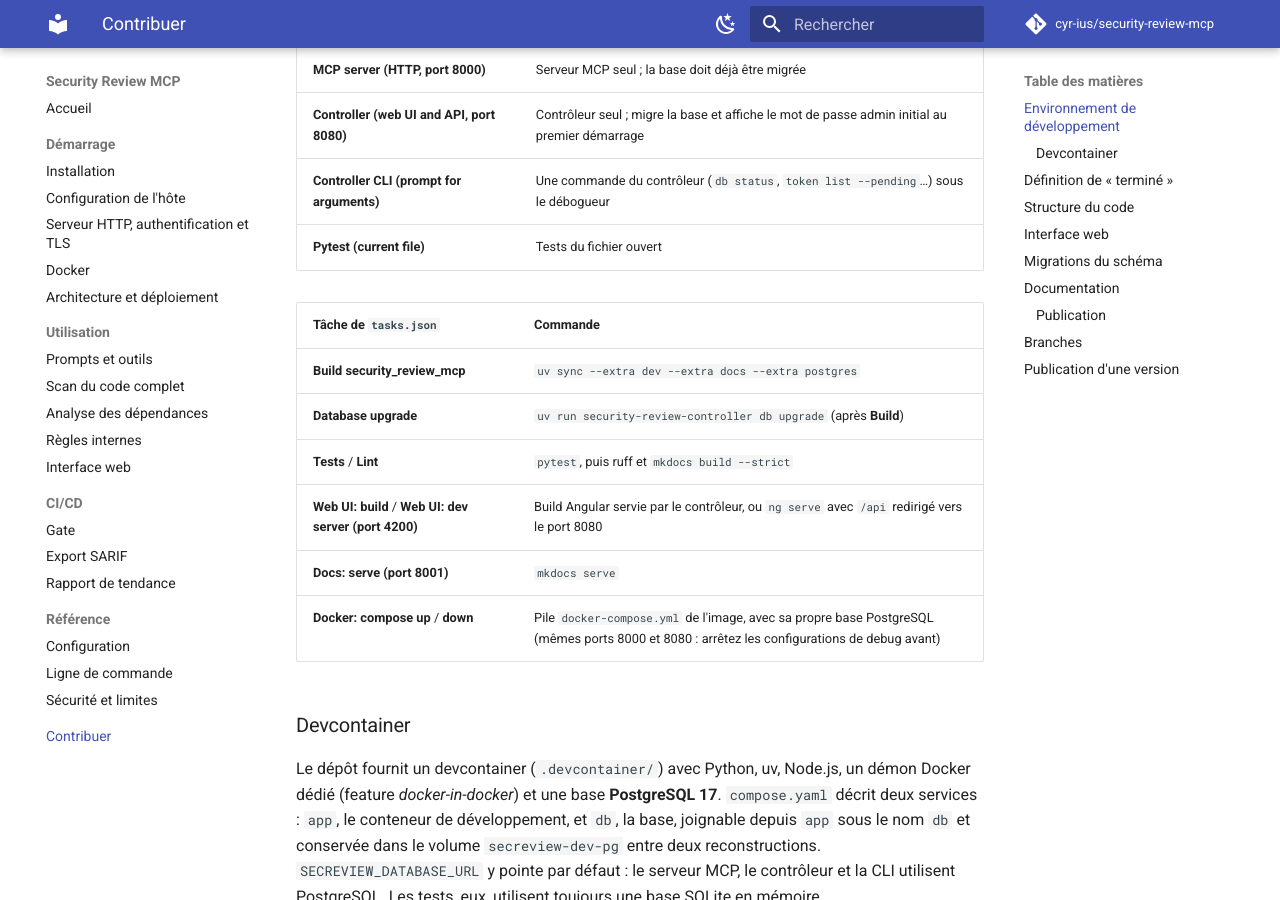
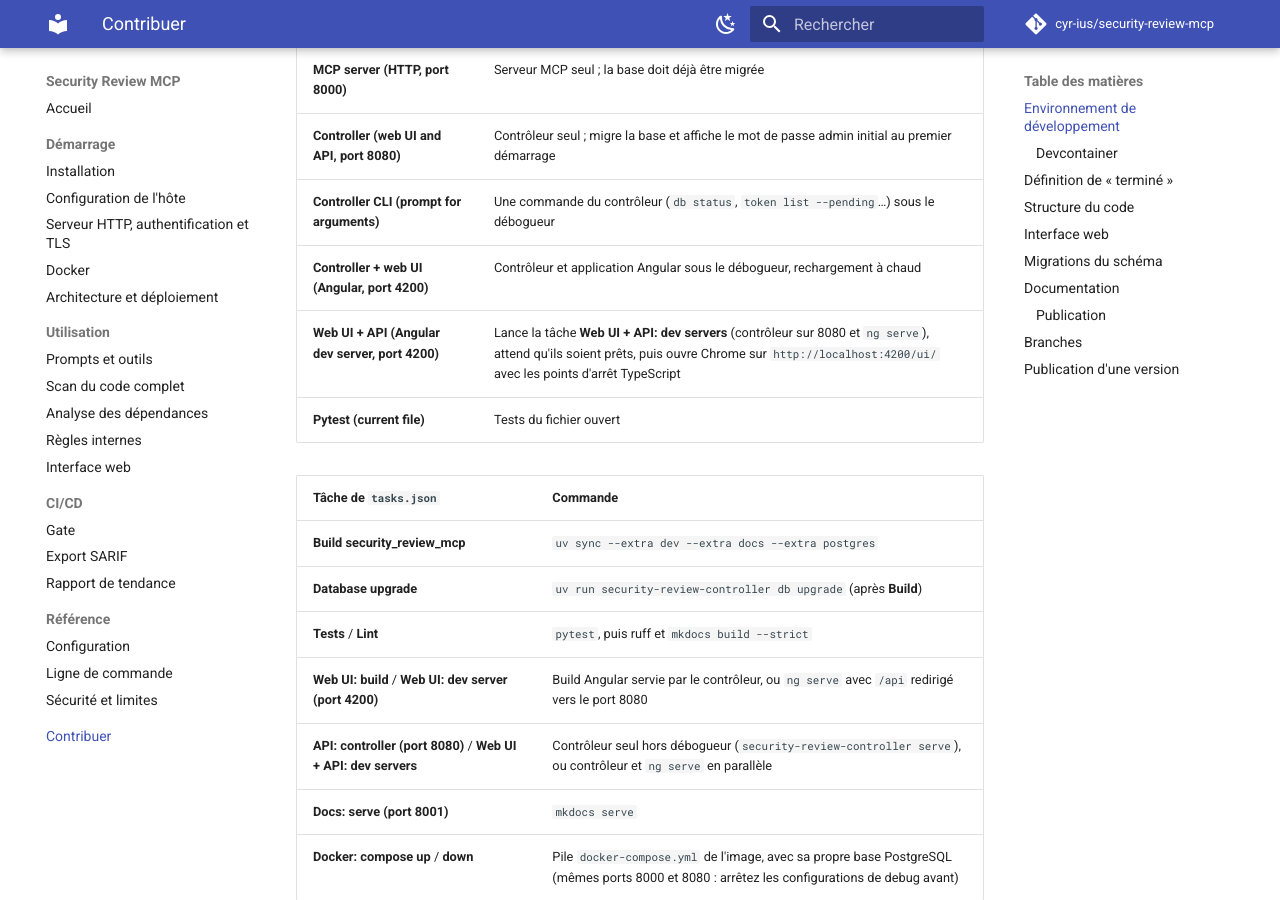
Before and after one commit to cyr-ius/security-review, an MkDocs documentation site: the page built from docs/contribuer.md, in a window 1280 px wide and 900 px high, scrolled down 450 px. Built offline with MkDocs 1.6.1 and Material for MkDocs 9.7.7, drawn with Linux system fonts in a browser that asks for light colours; comment, search, counter and statistics services are not loaded; some of the changed text lies outside the part shown.

Commit message:
chore: add VS Code launch configs for the Angular dev server
Co-Authored-By: Claude Opus 5.5 <noreply@anthropic.com>

````diff
--- a/docs/contribuer.md
+++ b/docs/contribuer.md
@@ -17,6 +17,8 @@ Dans VS Code (`.vscode/`) :
 | **MCP server (HTTP, port 8000)** | Serveur MCP seul ; la base doit déjà être migrée |
 | **Controller (web UI and API, port 8080)** | Contrôleur seul ; migre la base et affiche le mot de passe admin initial au premier démarrage |
 | **Controller CLI (prompt for arguments)** | Une commande du contrôleur (`db status`, `token list --pending`…) sous le débogueur |
+| **Controller + web UI (Angular, port 4200)** | Contrôleur et application Angular sous le débogueur, rechargement à chaud |
+| **Web UI + API (Angular dev server, port 4200)** | Lance la tâche **Web UI + API: dev servers** (contrôleur sur 8080 et `ng serve`), attend qu'ils soient prêts, puis ouvre Chrome sur `http://localhost:4200/ui/` avec les points d'arrêt TypeScript |
 | **Pytest (current file)** | Tests du fichier ouvert |
 
 | Tâche de `tasks.json` | Commande |
@@ -25,6 +27,7 @@ Dans VS Code (`.vscode/`) :
 | **Database upgrade** | `uv run security-review-controller db upgrade` (après **Build**) |
 | **Tests** / **Lint** | `pytest`, puis ruff et `mkdocs build --strict` |
 | **Web UI: build** / **Web UI: dev server (port 4200)** | Build Angular servie par le contrôleur, ou `ng serve` avec `/api` redirigé vers le port 8080 |
+| **API: controller (port 8080)** / **Web UI + API: dev servers** | Contrôleur seul hors débogueur (`security-review-controller serve`), ou contrôleur et `ng serve` en parallèle |
 | **Docs: serve (port 8001)** | `mkdocs serve` |
 | **Docker: compose up** / **down** | Pile `docker-compose.yml` de l'image, avec sa propre base PostgreSQL (mêmes ports 8000 et 8080 : arrêtez les configurations de debug avant) |
 
@@ -124,7 +127,12 @@ npm run format                # Prettier
 ```
 
 `npm start` redirige `/api` vers `http://127.0.0.1:8080` (`web/proxy.conf.json`) : lancez le
-contrôleur en parallèle avec `security-review-controller serve --port 8080`.
+contrôleur en parallèle avec `security-review-controller serve --port 8080`, ou utilisez la
+configuration VS Code **Web UI + API (Angular dev server, port 4200)**, qui démarre les deux
+(**Controller + web UI (Angular, port 4200)** si vous voulez aussi déboguer le Python) : chaque enregistrement d'un
+fichier de `web/src/` recharge la page (styles et templates sans rechargement complet), et les
+points d'arrêt posés dans les fichiers `.ts` sont pris en compte. Dans le devcontainer, Chrome
+est ouvert sur le poste local et le port 4200 est redirigé automatiquement.
 
 ## Migrations du schéma
 
````
